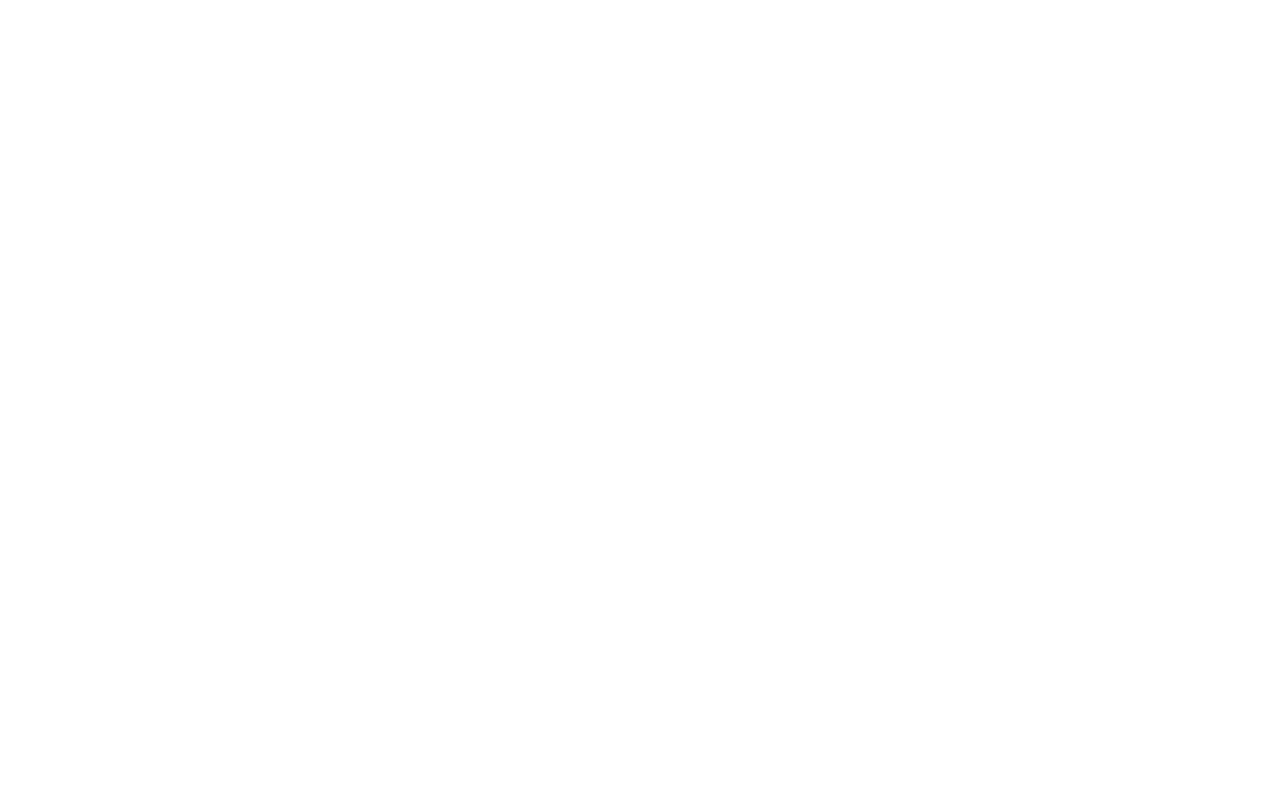
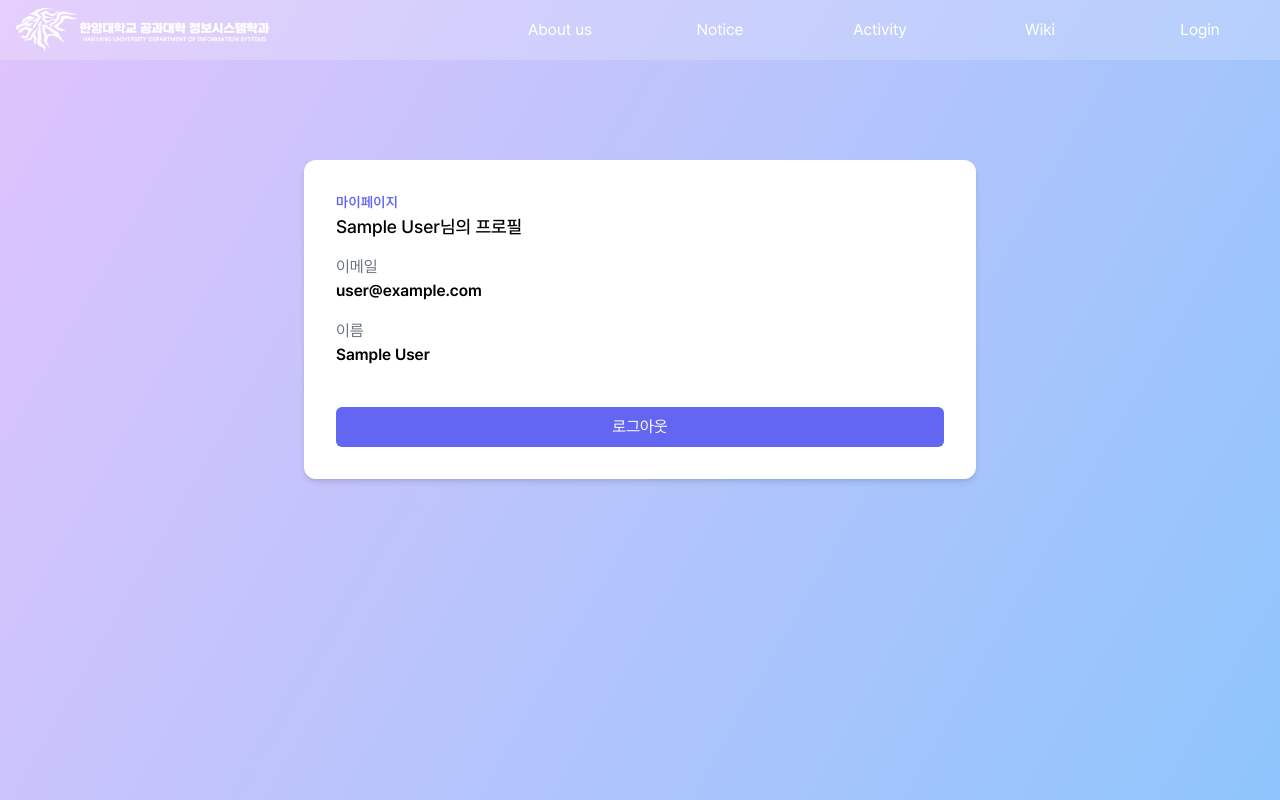
Before and after one commit to INFOSYS-HYU/front, a React (Vite) app: page /mypage in a window 1280 px wide. Before the commit this address had no page. Shown: the top 800 px of the page. Built offline with nearby package versions, Linux system fonts and the light colour scheme; no server answers; sample sign-in values are in the browser's storage.

Commit message:
login commited
private route not 구현ed

```diff
--- a/package.json
+++ b/package.json
@@ -15,7 +15,7 @@
     "@types/react-modal": "^3.16.3",
     "@types/react-slick": "^0.23.13",
     "axios": "^1.7.2",
-    "firebase": "^10.12.4",
+    "firebase": "^10.12.5",
     "framer-motion": "^11.2.13",
     "react": "^18.3.1",
     "react-dom": "^18.3.1",
--- a/src/App.tsx
+++ b/src/App.tsx
@@ -8,6 +8,8 @@
 import NoticeList from "./pages/Notice/NoticeList.tsx";
 import Notice from "./pages/Notice/Notice.tsx";
 import Faq from "./pages/Faq/Faq.tsx";
+import Login from "./pages/auth/Login.tsx";
+import Mypage from "./pages/auth/Mypage.tsx";
 
 function Layout() {
   return (
@@ -33,7 +35,10 @@
         <Route path="/noticelist" element={<NoticeList />} />
         <Route path="/notice" element={<Notice />} />
         <Route path="/faq" element={<Faq />} />
+        <Route path="/login" element={<Login />} />
+        <Route path="/mypage" element={<Mypage/>}/>
       </Route>
+
     </Routes>
   );
 }
--- /dev/null
+++ b/src/components/PrivateRoute.tsx
@@ -0,0 +1,23 @@
+import React, { ReactNode } from 'react';
+import { Navigate } from 'react-router-dom';
+import { useAuth } from '../services/AuthProvider.tsx';
+
+interface PrivateRouteProps {
+  children: ReactNode
+}
+
+const PrivateRoute: React.FC<PrivateRouteProps> = ({ children }) => {
+  const { user, loading } = useAuth();
+
+  if (loading) {
+    return <div>Loading...</div>;
+  }
+
+  if (!user) {
+    return <Navigate to="/login" />;
+  }
+
+  return <>{children}</>;
+};
+
+export default PrivateRoute;
--- a/src/index.css
+++ b/src/index.css
@@ -1,6 +1,14 @@
 @tailwind base;
 @tailwind components;
 @tailwind utilities;
+
+
+.deepBlue {
+  background-image: linear-gradient(120deg, #e0c3fc 0%, #8ec5fc 100%);
+}
+.Dirty_Beauty {
+  background-image: linear-gradient(to right top, #6a85b6 0%, #bac8e0 100%);
+}
 
 @font-face {
   font-family: "Pretendard";
--- a/src/main.tsx
+++ b/src/main.tsx
@@ -5,16 +5,18 @@
 import { RecoilRoot } from 'recoil';
 import { BrowserRouter } from 'react-router-dom'
 import ScrollToTop from './utils/scrollTop.tsx';
+import { AuthProvider } from './services/AuthProvider.tsx';
 
 
 ReactDOM.createRoot(document.getElementById('root')!).render(
   <React.StrictMode>
     <BrowserRouter>
-      <RecoilRoot>
-        <ScrollToTop />
-
-        <App />
-      </RecoilRoot>
+      <AuthProvider>
+        <RecoilRoot>
+          <ScrollToTop />
+          <App />
+        </RecoilRoot>
+      </AuthProvider>
     </BrowserRouter>
   </React.StrictMode>,
 )
--- /dev/null
+++ b/src/pages/auth/Mypage.tsx
@@ -0,0 +1,80 @@
+import React, { useEffect, useState } from 'react';
+import { auth } from "../../services/firebase.ts";
+import { signOut } from 'firebase/auth';
+import { useNavigate } from 'react-router-dom';
+
+interface UserData {
+    email: string |null;
+    displayName: string|null;
+    photoURL: string | null;
+    uid: string | null;
+}
+
+export default function Mypage() {
+    const [userData, setUserData] = useState<UserData | null>(null);
+    const [loading, setLoading] = useState(true);
+    const navigate = useNavigate();
+
+    useEffect(() => {
+        const fetchUserData = async () => {
+            const user = auth.currentUser;
+            if (user) {
+                const data: UserData = { 'email': user.email, 'displayName': user.displayName, 'photoURL': user.photoURL,'uid':user.uid }
+                setUserData(data);
+            } else navigate('/login');
+            setLoading(false);
+            console.log(user);
+        };
+        fetchUserData();
+    }, [navigate]);
+
+    const handleLogout = async () => {
+        try {
+            await signOut(auth);
+            navigate('/login');
+        } catch (error) {
+            console.error("로그아웃 중 오류 발생:", error);
+        }
+    };
+
+    if (loading) {
+        return (
+            <div className="flex justify-center items-center min-h-screen">
+                <div className="animate-spin rounded-full h-32 w-32 border-t-2 border-b-2 border-blue-500"></div>
+            </div>
+        );
+    }
+
+    if (!userData) {
+        return null; // 또는 에러 메시지를 표시할 수 있습니다.
+    }
+
+    return (
+        <div className="deepBlue pt-40 bg-gray-100 min-h-screen py-12 px-4 sm:px-6 lg:px-8">
+            <div className="max-w-md mx-auto bg-white rounded-xl shadow-md overflow-hidden md:max-w-2xl">
+                <div className="md:flex">
+                    <div className="p-8 w-full">
+                        <div className="uppercase tracking-wide text-sm text-indigo-500 font-semibold mb-1">마이페이지</div>
+                        <h1 className="block mt-1 text-lg leading-tight font-medium text-black">{userData.displayName}님의 프로필</h1>
+                        <div className="mt-4">
+                            <div className="mb-4">
+                                <p className="text-gray-500">이메일</p>
+                                <p className="font-semibold">{userData.email}</p>
+                            </div>
+                            <div className="mb-4">
+                                <p className="text-gray-500">이름</p>
+                                <p className="font-semibold">{userData.displayName}</p>
+                            </div>
+                        </div>
+                        <button
+                            onClick={handleLogout}
+                            className="mt-6 w-full bg-indigo-500 text-white py-2 px-4 rounded-md hover:bg-indigo-600 focus:outline-none focus:ring-2 focus:ring-indigo-500 focus:ring-opacity-50 transition duration-200"
+                        >
+                            로그아웃
+                        </button>
+                    </div>
+                </div>
+            </div>
+        </div>
+    );
+}
--- a/src/pages/auth/login.tsx
+++ b/src/pages/auth/login.tsx
@@ -0,0 +1,61 @@
+import React, { useEffect } from 'react';
+import { signInWithPopup, GoogleAuthProvider, onAuthStateChanged } from 'firebase/auth';
+import { useNavigate } from 'react-router-dom';
+import { auth } from "../../services/firebase"
+
+export default function Login() {
+    const navigate = useNavigate();
+
+    useEffect(() => {
+        const unsubscribe = onAuthStateChanged(auth, async (user) => {
+            if (user) {
+                navigate('/mypage');
+            }
+        });
+        return () => unsubscribe();
+    }, [navigate]);
+
+    const signInWithGoogle = async () => {
+        try {
+            const provider = new GoogleAuthProvider();
+            const result = await signInWithPopup(auth, provider);
+            console.log(result);
+        } catch (error) {
+            console.error("Error signing in with Google: ", error);
+        }
+    };
+
+    return (
+        <div className='Dirty_Beauty w-full h-screen flex items-center justify-center'>
+            <div className='bg-white flex md:flex-row flex-col items-center max-w-4xl w-full rounded-2xl h-[600px]'>
+                <div style={{ backgroundImage: "url(./assets/images/1.png)" }} className='flex items-center justify-center bg-blue-950 bg-cover bg-no-repeat maxmd:rounded-t-2xl md:rounded-l-2xl w-full md:w-1/2 md:h-full h-1/2'>
+                    <div className='font-pretendard font-bold text-white text-4xl opacity-70 '
+                    >
+                        정보시스템학과
+                    </div>
+                </div>
+                <div className='md:h-full h-1/2 w-full md:w-1/2 flex flex-col justify-center items-center'>
+
+                    <img
+                        src="https://www.gstatic.com/firebasejs/ui/2.0.0/images/auth/google.svg"
+                        alt="Google logo"
+                        className="w-20 h-20 mb-4"
+                    />
+                    <button
+                        onClick={signInWithGoogle}
+                        className="flex items-center justify-center w-full max-w-xs mx-auto py-2 px-4 border border-gray-300 rounded-lg shadow-sm text-gray-700 bg-white hover:bg-gray-50 focus:outline-none focus:ring-2 focus:ring-offset-2 focus:ring-blue-500 transition duration-150"
+                    >
+                        <img
+                            src="https://www.gstatic.com/firebasejs/ui/2.0.0/images/auth/google.svg"
+                            alt="Google logo"
+                            className="w-6 h-6 mr-2"
+                        />
+                        <span>Google로 로그인</span>
+                    </button>
+                </div>
+            </div>
+        </div>
+
+    );
+
+}
--- /dev/null
+++ b/src/services/AuthProvider.tsx
@@ -0,0 +1,35 @@
+import React, { createContext, useEffect, useState, useContext, ReactNode } from "react";
+import { onAuthStateChanged, User } from "firebase/auth";
+import { auth } from "./firebase";
+
+interface AuthContextType {
+  user: User | null;
+  loading: boolean;
+}
+
+const AuthContext = createContext<AuthContextType>({ user: null, loading: true });
+
+interface AuthProviderProps {
+  children: ReactNode;
+}
+export const useAuth = () => useContext(AuthContext);
+
+export const AuthProvider: React.FC<AuthProviderProps> = ({ children }) => {
+  const [user, setUser] = useState<User | null>(null);
+  const [loading, setLoading] = useState(true);
+
+  useEffect(() => {
+    const unsubscribe = onAuthStateChanged(auth, (user) => {
+      setUser(user);
+      setLoading(false);
+    });
+
+    return unsubscribe;
+  }, []);
+
+  return (
+    <AuthContext.Provider value={{ user, loading }}>
+      {children}
+    </AuthContext.Provider>
+  );
+};
--- /dev/null
+++ b/src/services/firebase.ts
@@ -0,0 +1,20 @@
+import { initializeApp } from "firebase/app";
+import { getAuth } from "firebase/auth";
+// TODO: Add SDKs for Firebase products that you want to use
+// https://firebase.google.com/docs/web/setup#available-libraries
+
+// Your web app's Firebase configuration
+// For Firebase JS SDK v7.20.0 and later, measurementId is optional
+const firebaseConfig = {
+  apiKey: "AIzaSyDur0kptNs3_i1d5S63GdrkDrLLgA1twVg",
+  authDomain: "infosys-hyu-32921.firebaseapp.com",
+  projectId: "infosys-hyu-32921",
+  storageBucket: "infosys-hyu-32921.appspot.com",
+  messagingSenderId: "1087706825918",
+  appId: "1:1087706825918:web:72f0c8e00a1bce363ecaef",
+  measurementId: "G-M9TYGR5CE2"
+};
+
+// Initialize Firebase
+const app = initializeApp(firebaseConfig);
+export const auth = getAuth(app);
```
Also changed, not shown: src/services/userService.ts (added), 1 other file (tests, documents, lock files or other folders).
